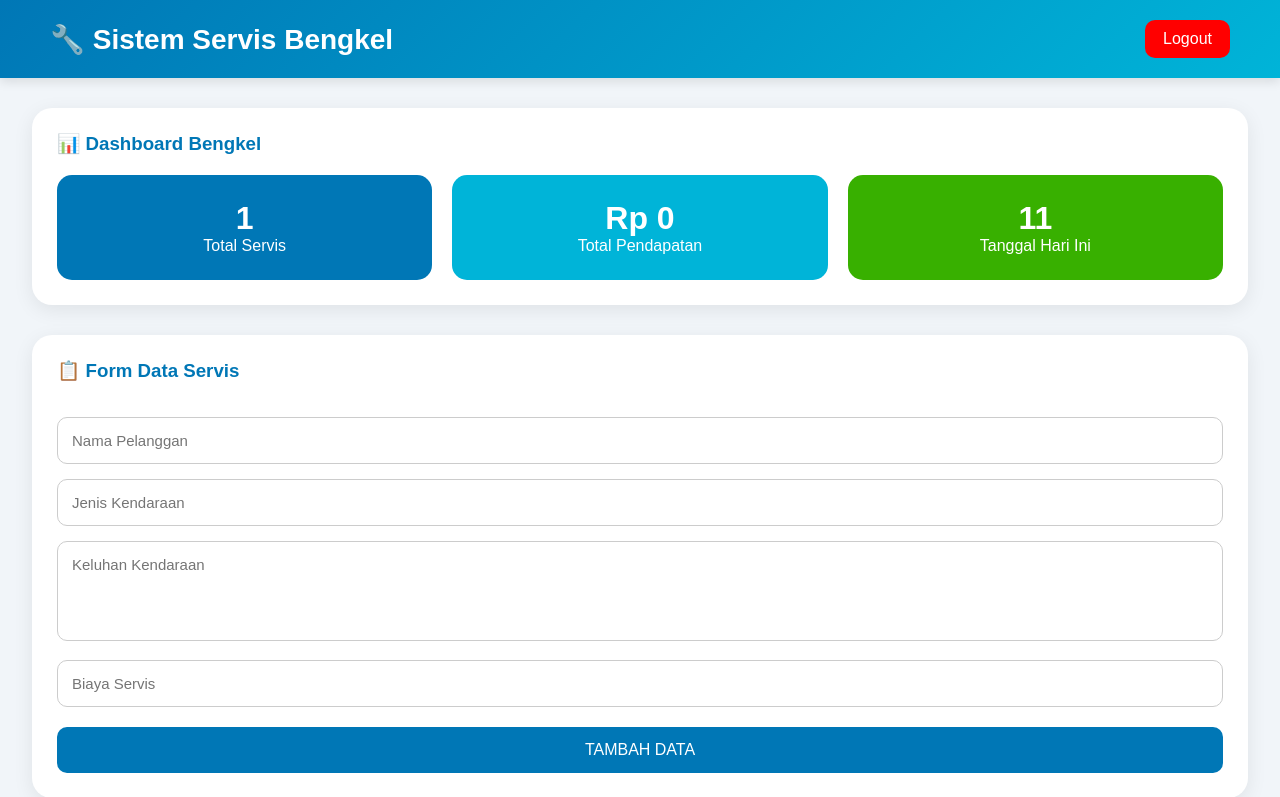
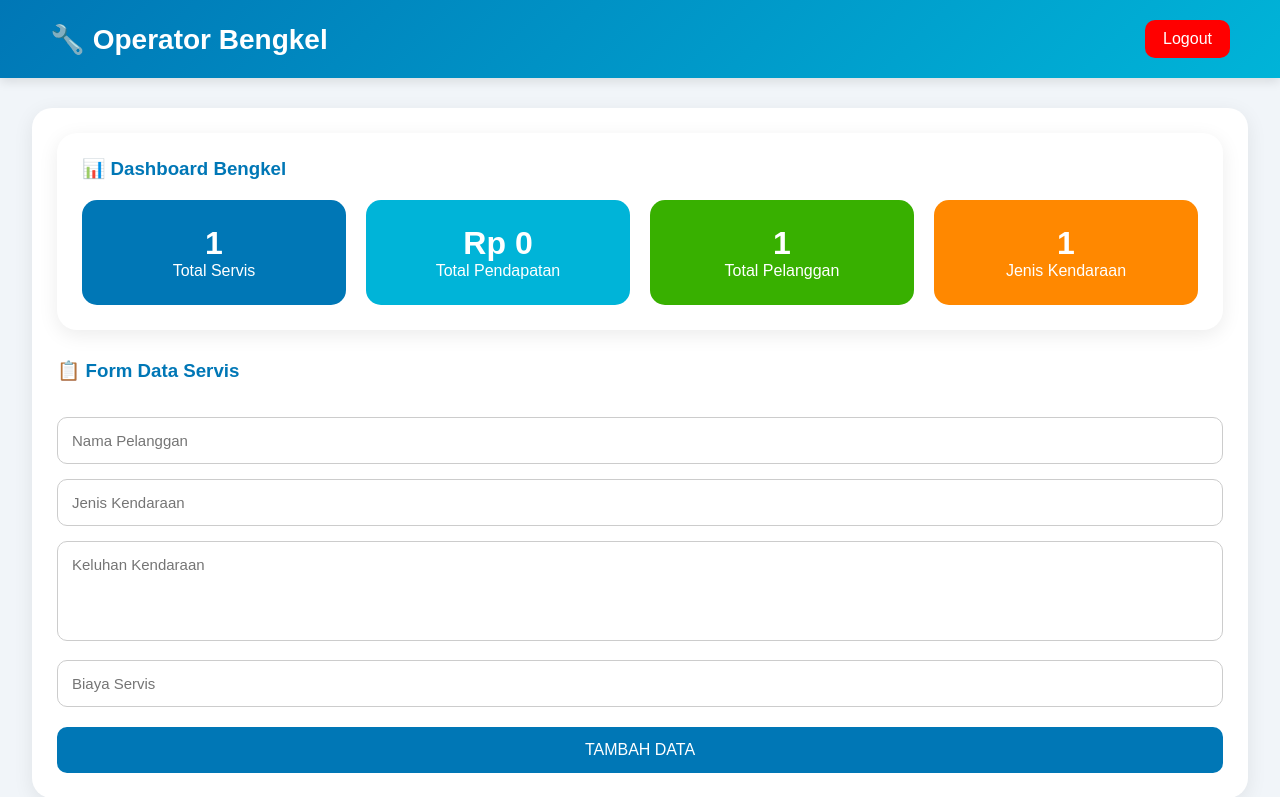
Before and after one commit to jrceplos420/situs-web_1, a PHP site: page /index.php in a window 1280 px wide. Shown: the top 797 px of the page. Run offline with PHP 8.4, Linux system fonts and the light colour scheme; the visitor is signed in with stand-in values (Sample User, id 1); tables that the repository leaves empty or names only in its code hold one stand-in row (values such as "Sample post").

Commit message:
projek untuk UAS

```diff
--- a/index.php
+++ b/index.php
@@ -13,12 +13,30 @@ if (isset($_POST['login'])) {
 
     $username = $_POST['username'];
     $password = $_POST['password'];
+    $level    = $_POST['level'];
 
-    if ($username == "admin" && $password == "111") {
+    if (
+        $username == "admin" &&
+        $password == "111" &&
+        $level == "admin"
+    ) {
 
         $_SESSION['login'] = true;
+        $_SESSION['level'] = "admin";
 
         header("Location: index.php");
+        exit;
+
+    } elseif (
+        $username == "costumer" &&
+        $password == "123" &&
+        $level == "customer"
+    ) {
+
+        $_SESSION['login'] = true;
+        $_SESSION['level'] = "costumer";
+
+        header("Location: costumer.php");
         exit;
 
     } else {
@@ -120,7 +138,7 @@ if (!isset($_SESSION['login'])) {
 
 <div class="login-box">
 
-    <h2>🔧 Login Admin Bengkel</h2>
+    <h2>🔧 Login Bengkel</h2>
 
     <?php if(isset($error)){ ?>
         <div class="error">
@@ -130,11 +148,29 @@ if (!isset($_SESSION['login'])) {
 
     <form method="POST">
 
-        <input type="text" name="username"
-        placeholder="Masukkan Username" required>
+        <input type="text"
+        name="username"
+        placeholder="Masukkan Username"
+        required>
 
-        <input type="password" name="password"
-        placeholder="Masukkan Password" required>
+        <input type="password"
+        name="password"
+        placeholder="Masukkan Password"
+        required>
+
+        <select name="level" required
+        style="
+        width:100%;
+        padding:14px;
+        margin-top:15px;
+        border:1px solid #ccc;
+        border-radius:10px;
+        font-size:15px;
+        ">
+            <option value="">-- Pilih Login --</option>
+            <option value="admin">Admin</option>
+            <option value="customer">Customer</option>
+        </select>
 
         <button type="submit" name="login">
             LOGIN
@@ -306,7 +342,7 @@ exit;
 
 <div class="navbar">
 
-    <h2>🔧 Sistem Servis Bengkel</h2>
+    <h2>🔧 Operator Bengkel</h2>
 
     <a class="logout" href="index.php?logout=true">
         Logout
@@ -315,6 +351,8 @@ exit;
 </div>
 
 <div class="container">
+
+<div class="card">
     <?php
 
 $total_servis = mysqli_num_rows(
@@ -325,9 +363,17 @@ $total_pendapatan = mysqli_fetch_assoc(
     mysqli_query($conn, "SELECT SUM(biaya) AS total FROM servis")
 );
 
+$total_pelanggan = mysqli_num_rows(
+    mysqli_query($conn, "SELECT DISTINCT nama_pelanggan FROM servis")
+);
+
+$total_kendaraan = mysqli_num_rows(
+    mysqli_query($conn, "SELECT DISTINCT kendaraan FROM servis")
+);
+
 ?>
 
-<div id="dashboard" class="card">
+<div class="card">
 
     <h3>📊 Dashboard Bengkel</h3>
 
@@ -335,8 +381,10 @@ $total_pendapatan = mysqli_fetch_assoc(
         display:flex;
         gap:20px;
         flex-wrap:wrap;
+        margin-top:20px;
     ">
 
+        <!-- Total Servis -->
         <div style="
             flex:1;
             min-width:220px;
@@ -350,6 +398,7 @@ $total_pendapatan = mysqli_fetch_assoc(
             <p>Total Servis</p>
         </div>
 
+        <!-- Total Pendapatan -->
         <div style="
             flex:1;
             min-width:220px;
@@ -365,6 +414,7 @@ $total_pendapatan = mysqli_fetch_assoc(
             <p>Total Pendapatan</p>
         </div>
 
+        <!-- Total Pelanggan -->
         <div style="
             flex:1;
             min-width:220px;
@@ -374,15 +424,27 @@ $total_pendapatan = mysqli_fetch_assoc(
             border-radius:15px;
             text-align:center;
         ">
-            <h1><?php echo date('d'); ?></h1>
-            <p>Tanggal Hari Ini</p>
+            <h1><?php echo $total_pelanggan; ?></h1>
+            <p>Total Pelanggan</p>
+        </div>
+
+        <!-- Total Kendaraan -->
+        <div style="
+            flex:1;
+            min-width:220px;
+            background:#ff8800;
+            color:white;
+            padding:25px;
+            border-radius:15px;
+            text-align:center;
+        ">
+            <h1><?php echo $total_kendaraan; ?></h1>
+            <p>Jenis Kendaraan</p>
         </div>
 
     </div>
 
 </div>
-
-<div class="card">
 
 <h3>📋 Form Data Servis</h3>
 
@@ -398,9 +460,12 @@ if (isset($_POST['tambah'])) {
     $biaya = $_POST['biaya'];
 
     mysqli_query($conn, "INSERT INTO servis
-    VALUES('', '$nama', '$kendaraan', '$keluhan', '$biaya')");
+VALUES('', '$nama', '$kendaraan', '$keluhan', '$biaya')");
 
-    header("Location: index.php");
+echo "<script>
+window.location='index.php';
+</script>";
+exit;
 }
 
 /* ================= HAPUS DATA ================= */
@@ -411,7 +476,10 @@ if (isset($_GET['hapus'])) {
 
     mysqli_query($conn, "DELETE FROM servis WHERE id='$id'");
 
-    header("Location: index.php");
+echo "<script>
+window.location='index.php';
+</script>";
+exit;
 }
 
 /* ================= UPDATE DATA ================= */
@@ -432,7 +500,10 @@ if (isset($_POST['update'])) {
         WHERE id='$id'
     ");
 
-    header("Location: index.php");
+    echo "<script>
+window.location='index.php';
+</script>";
+exit;
 }
 
 /* ================= FORM EDIT ================= */
```
Also changed, not shown: costumer.php (added, +33 -0 lines).
